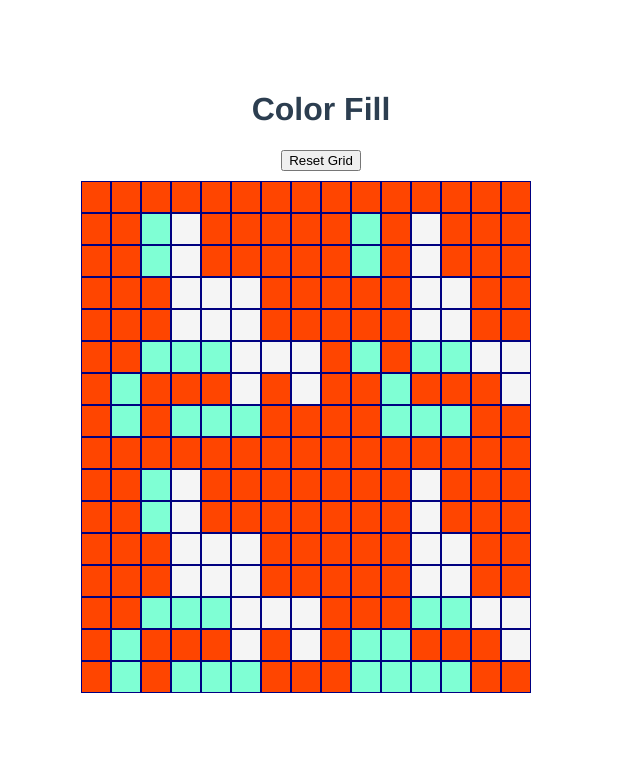
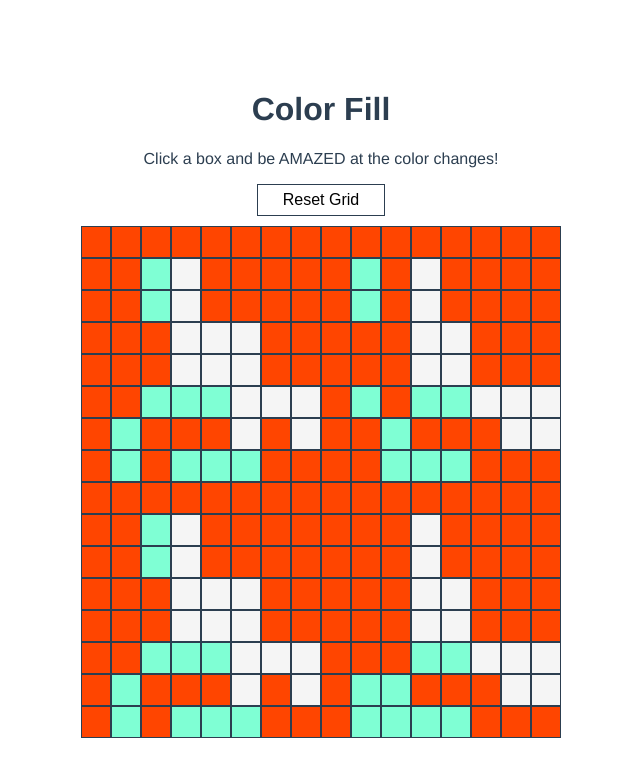
Before and after one commit to clandau/paint-fill, a Vue app: page / in a window 1280 px wide. Shown: the top 776 px of the page, without its empty margins (319-959 px from the left). Built offline with nearby package versions, Linux system fonts and the light colour scheme.

Commit message:
style changes, changed app name and favicon

```diff
--- a/index.html
+++ b/index.html
@@ -4,7 +4,7 @@
     <meta charset="UTF-8" />
     <link rel="icon" href="/favicon.ico" />
     <meta name="viewport" content="width=device-width, initial-scale=1.0" />
-    <title>Vite App</title>
+    <title>Color Fill</title>
   </head>
   <body>
     <div id="app"></div>
--- a/src/components/Grid.vue
+++ b/src/components/Grid.vue
@@ -1,7 +1,8 @@
 <template>
   <div class="container">
     <h1>{{ msg }}</h1>
-      <button @click="resetGrid">Reset Grid</button>
+    <p>Click a box and be AMAZED at the color changes!</p>
+    <button class="button" @click="resetGrid">Reset Grid</button>
   </div>
   <div class="grid" :style="gridStyle">
     <div v-for="(pixelCol, i) in pixels" :key="i">
@@ -44,6 +45,7 @@ export default defineComponent({
         [1, 2, 2, 2, 2, 0, 1, 0, 1, 2, 2, 2, 2, 0, 1, 0],
         [1, 1, 1, 2, 2, 0, 1, 0, 1, 1, 1, 2, 2, 0, 1, 0],
         [1, 1, 1, 1, 1, 2, 1, 1, 1, 1, 1, 1, 1, 2, 1, 1],
+        [1, 1, 1, 1, 1, 2, 2, 1, 1, 1, 1, 1, 1, 2, 2, 1],
         [1, 1, 1, 1, 1, 2, 2, 1, 1, 1, 1, 1, 1, 2, 2, 1],
       ],
       pixelSize: "30px",
@@ -116,6 +118,7 @@ export default defineComponent({
         [1, 1, 1, 2, 2, 0, 1, 0, 1, 1, 1, 2, 2, 0, 1, 0],
         [1, 1, 1, 1, 1, 2, 1, 1, 1, 1, 1, 1, 1, 2, 1, 1],
         [1, 1, 1, 1, 1, 2, 2, 1, 1, 1, 1, 1, 1, 2, 2, 1],
+        [1, 1, 1, 1, 1, 2, 2, 1, 1, 1, 1, 1, 1, 2, 2, 1],
       ];
     },
   },
@@ -130,7 +133,7 @@ export default defineComponent({
   height: 30px;
   border-style: solid;
   border-width: 1px;
-  border-color: navy;
+  border-color: #2c3e50;
 }
 .box0 {
   background-color: aquamarine;
@@ -144,4 +147,16 @@ export default defineComponent({
 .box3 {
   background-color: plum;
 }
+.button {
+  padding: 6px 25px;
+  font-size: 16px;
+  background-color: white;
+  color: black;
+  border: 1px solid #2c3e50;
+}
+
+.button:hover {
+  background-color: #2c3e50;
+  color: white;
+}
 </style>
```
Also changed, not shown: 1 other file (tests, documents, lock files or other folders). Lines whose indentation alone changed are shown as unchanged.
